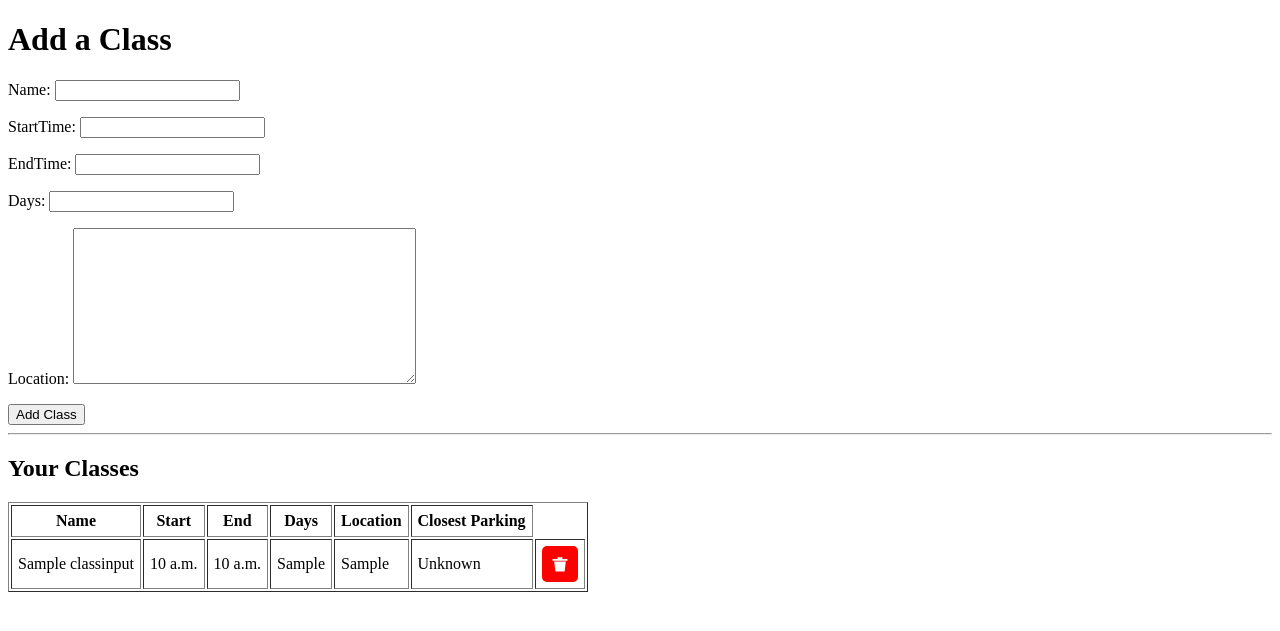
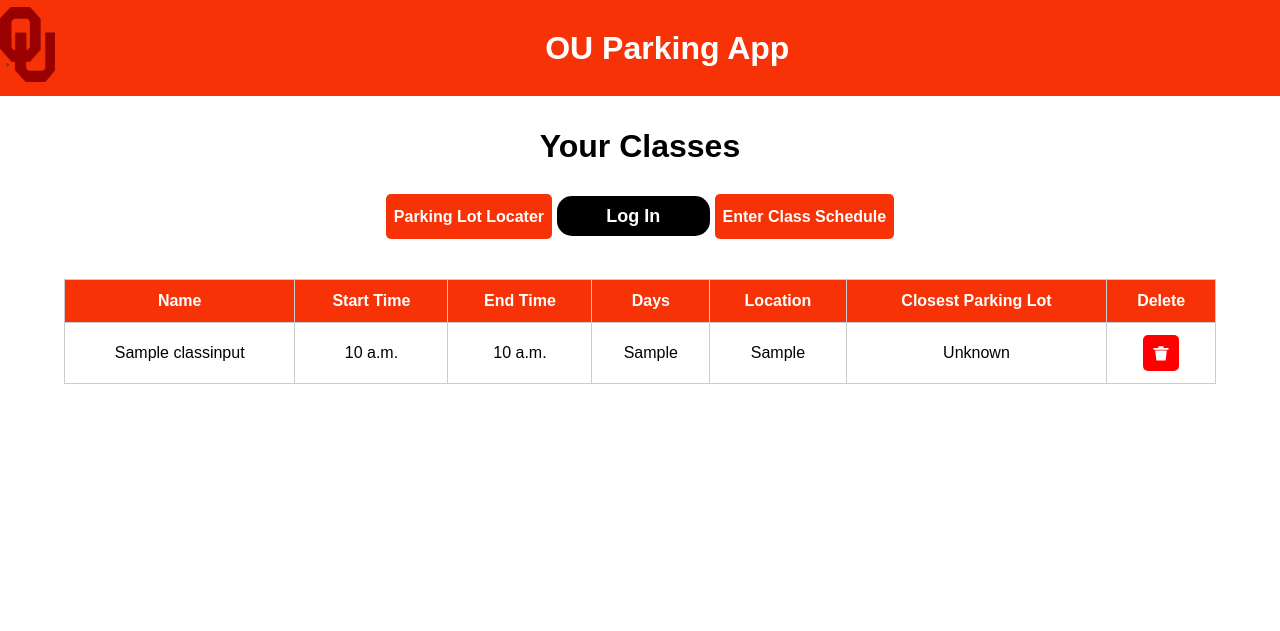
Before and after one commit to AlanAntony1/GroupESoftwareEngineering, a Django app: page /schedule/ in a window 1280 px wide. Shown: the top 631 px of the page. Run offline with Django 5.2, Linux system fonts and the light colour scheme; tables that the repository leaves empty hold one stand-in row (values such as "Sample post").

Commit message:
Banner and color scheme updated

```diff
--- a/scheduleInput/templates/scheduleInput/schedule.html
+++ b/scheduleInput/templates/scheduleInput/schedule.html
@@ -1,31 +1,133 @@
 <!DOCTYPE html>
-<html>
+<html lang="en">
+{% load static %}
 <head>
-    <title>Class Schedule Input</title>
+    <meta charset="UTF-8">
+    <meta name="viewport" content="width=device-width, initial-scale=1.0">
+    <title>Class Schedule</title>
+    <style>
+        body { font-family: Arial, sans-serif; margin: 0; }
+        select, button {
+            padding: 0.5rem;
+            margin: 0.5rem 0;
+            font-size: 1rem;
+        }
+
+        /* Banner styling */
+        .banner {
+            width: 100vw;
+            height: 12vh;
+            background-color: #f73206ff;
+            color: white;
+            display: flex;
+            justify-content: center;
+            align-items: center;
+            font-size: 2rem;
+            font-weight: bold;
+            margin: 0;
+            padding: 0;
+            position: relative;
+        }
+        .banner-logo {
+            height: 75px;
+            width: auto;
+        }
+        .banner-title {
+            flex: 1;
+            text-align: center;
+            font-size: 2rem;
+            font-weight: bold;
+        }
+
+        /* Buttons */
+        button {
+            background-color: #f73206ff;
+            height: 45px;
+            width: auto;
+            font-weight: bold;
+            font-size: 16px;
+            color: white;
+            border: none;
+            border-radius: 5px;
+            cursor: pointer;
+        }
+        button:hover { background-color: #7d100c; }
+
+        .login-button {
+            background-color: #000000ff;
+            color: white;
+            border: none;
+            border-radius: 15px;
+            height: 5vh;
+            width: 12vw;
+            font-size: large;
+            cursor: pointer;
+        }
+        .login-button:hover {
+            background-color: #b31c1c;
+        }
+
+        /* Table styling */
+        table {
+            width: 90%;
+            margin: 2rem auto;
+            border-collapse: collapse;
+        }
+        th, td {
+            border: 1px solid #ccc;
+            padding: 0.75rem;
+            text-align: center;
+        }
+        th {
+            background-color: #f73206ff;
+            color: white;
+        }
+        tr:nth-child(even) { background-color: #f2f2f2; }
+
+        /* Delete button in table */
+        .delete-button {
+            display: inline-flex;
+            align-items: center;
+            justify-content: center;
+            background-color: red;
+            padding: 8px;
+            border-radius: 5px;
+            text-decoration: none;
+        }
+        .delete-button svg { fill: white; }
+    </style>
 </head>
 <body>
+    <!-- Banner -->
+    <div class="banner">
+        <a href="{% url 'home' %}">
+            <img src="{% static 'blog/images/banner.png' %}" alt="Logo" class="banner-logo">
+        </a>
+        <div class="banner-title">OU Parking App</div>
+    </div>
 
-<h1>Add a Class</h1>
+    <div style="text-align: center; margin-top: 2rem;">
+        <h1>Your Classes</h1>
 
-<form method="POST">
-    {% csrf_token %}
-    {{ form.as_p }}
-    <button type="submit">Add Class</button>
-</form>
+        <!-- Navigation buttons -->
+        <button onclick="document.location='locater'">Parking Lot Locater</button>
+        <button class="login-button" onclick="document.location='/accounts/login/'">Log In</button>
+        <button onclick="document.location='schedule'">Enter Class Schedule</button>
 
-<hr>
-
-<h2>Your Classes</h2>
-
-<table border="1" cellpadding="6">
+        <!-- Class Table -->
+        <table>
+            <thead>
                 <tr>
                     <th>Name</th>
-        <th>Start</th>
-        <th>End</th>
+                    <th>Start Time</th>
+                    <th>End Time</th>
                     <th>Days</th>
                     <th>Location</th>
-        <th>Closest Parking</th>
+                    <th>Closest Parking Lot</th>
+                    <th>Delete</th>
                 </tr>
+            </thead>
+            <tbody>
                 {% for c in classes %}
                 <tr>
                     <td>{{ c.name }}</td>
@@ -35,26 +137,18 @@
                     <td>{{ c.location }}</td>
                     <td>{{ c.closest_parking }}</td>
                     <td>
-            <a href="/schedule/delete/{{ c.id }}/"
-                style="
-                    display: inline-flex;
-                    align-items: center;
-                    justify-content: center;
-                    background-color: red;
-                    padding: 8px;
-                    border-radius: 5px;
-                    text-decoration: none;
-                ">
-                <svg xmlns="http://www.w3.org/2000/svg"
-                     width="20" height="20" viewBox="0 0 24 24"
-                     fill="white">
+                        <a href="/schedule/delete/{{ c.id }}/" class="delete-button">
+                            <!-- Trash icon -->
+                            <svg xmlns="http://www.w3.org/2000/svg" width="20" height="20" viewBox="0 0 24 24">
                                 <path d="M3 6h18v2H3zm2 3h14l-1.5 12h-11zM9 4h6v2H9z"/>
                             </svg>
                         </a>
                     </td>
                 </tr>
                 {% endfor %}
+            </tbody>
         </table>
 
+    </div>
 </body>
 </html>
```
Lines whose indentation alone changed are shown as unchanged.
